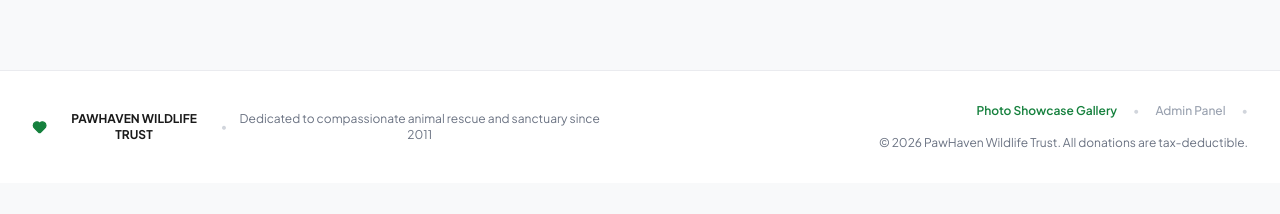
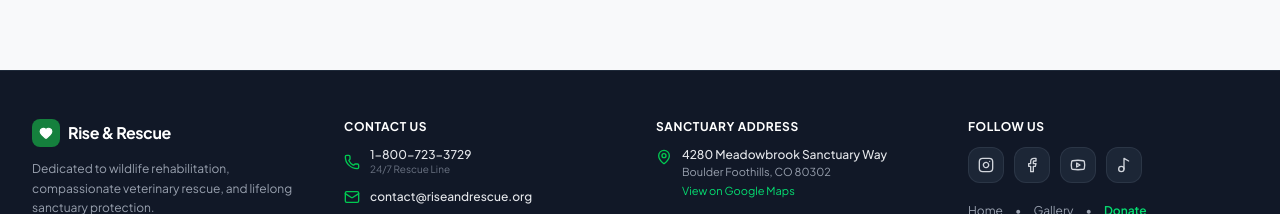
Before and after one commit to sharoontariq/risenrescue, a React (Vite) app: page / in a window 1280 px wide. Shown: the part 2586-2800 px from the top of the page. Before the commit the page ends 2769 px from the top, so only its background shows below. Built offline with nearby package versions, Linux system fonts and the light colour scheme.

Commit message:
feat: rebrand to Rise & Rescue and add modular footer
Update application metadata and branding throughout the UI. Extract the footer component into its own file with improved structure and navigation features.

```diff
--- a/index.html
+++ b/index.html
@@ -3,9 +3,9 @@
   <head>
     <meta charset="UTF-8" />
     <meta name="viewport" content="width=device-width, initial-scale=1.0" />
-    <title>Animal Welfare Appeal</title>
+    <title>Rise & Rescue Animal Welfare</title>
     <meta name="description" content="Animal welfare hero platform featuring an immersive carousel and an interactive donation appeal to rescue, rehabilitate, and protect animals in need." />
-    <meta property="og:title" content="Animal Welfare Appeal" />
+    <meta property="og:title" content="Rise & Rescue Animal Welfare" />
     <meta property="og:description" content="Animal welfare hero platform featuring an immersive carousel and an interactive donation appeal to rescue, rehabilitate, and protect animals in need." />
     <meta property="og:type" content="website" />
     <meta name="twitter:card" content="summary_large_image" />
--- a/metadata.json
+++ b/metadata.json
@@ -1,5 +1,5 @@
 {
-  "name": "Animal Welfare Appeal",
+  "name": "Rise & Rescue Animal Welfare",
   "description": "Animal welfare hero platform featuring an immersive carousel and an interactive donation appeal to rescue, rehabilitate, and protect animals in need.",
   "requestFramePermissions": [],
   "majorCapabilities": [
--- a/src/App.tsx
+++ b/src/App.tsx
@@ -7,6 +7,7 @@ import { WhatWeDoSection } from './components/WhatWeDoSection';
 import { StoriesSection } from './components/StoriesSection';
 import { GalleryPage } from './components/GalleryPage';
 import { AdminPanel } from './components/AdminPanel';
+import { Footer } from './components/Footer';
 import { CAROUSEL_SLIDES } from './data/carouselData';
 import { CarouselSlide, DonationSubmission, GalleryItem } from './types';
 import { ShieldCheck, Heart, Sparkles, Award, ArrowUp } from 'lucide-react';
@@ -258,34 +259,15 @@ export default function App() {
         </>
       )}
 
-      {/* Footer */}
-      <footer className="w-full bg-white border-t border-gray-200/80 py-8 text-center text-xs text-gray-500">
-        <div className="max-w-7xl mx-auto px-4 sm:px-6 lg:px-8 flex flex-col sm:flex-row items-center justify-between gap-4">
-          <div className="flex items-center gap-2">
-            <Heart className="w-4 h-4 text-[#15803D] fill-[#15803D]" />
-            <span className="font-bold text-[#1A1A1A]">PAWHAVEN WILDLIFE TRUST</span>
-            <span className="text-gray-300">•</span>
-            <span>Dedicated to compassionate animal rescue and sanctuary since 2011</span>
-          </div>
-          <div className="flex items-center gap-4 flex-wrap justify-center sm:justify-end">
-            <button
-              onClick={handleNavigateGallery}
-              className="text-[#15803D] hover:underline font-semibold cursor-pointer"
-            >
-              Photo Showcase Gallery
-            </button>
-            <span className="text-gray-300">•</span>
-            <button
-              onClick={handleNavigateAdmin}
-              className="text-gray-400 hover:text-gray-700 transition-colors font-medium cursor-pointer"
-            >
-              Admin Panel
-            </button>
-            <span className="text-gray-300">•</span>
-            <span>© {new Date().getFullYear()} PawHaven Wildlife Trust. All donations are tax-deductible.</span>
-          </div>
-        </div>
-      </footer>
+      {/* Comprehensive Sanctuary Footer with Social Media, Email, Phone & Address Sections */}
+      <Footer
+        onNavigateHome={handleNavigateHome}
+        onNavigateGallery={handleNavigateGallery}
+        onNavigateAdmin={handleNavigateAdmin}
+        onDonateClick={() => handleQuickDonateFocus()}
+        onWhatWeDoClick={handleWhatWeDoScroll}
+        onStoriesClick={handleStoriesScroll}
+      />
 
       {/* Tax-Deductible Donation Receipt & Gratitude Modal */}
       <DonationSuccessModal
--- /dev/null
+++ b/src/components/Footer.tsx
@@ -0,0 +1,176 @@
+import React from 'react';
+import {
+  Heart,
+  Phone,
+  Mail,
+  MapPin,
+  Instagram,
+  Facebook,
+  Youtube,
+  Music2
+} from 'lucide-react';
+
+interface FooterProps {
+  onNavigateHome: () => void;
+  onNavigateGallery: () => void;
+  onNavigateAdmin: () => void;
+  onDonateClick: () => void;
+  onWhatWeDoClick: () => void;
+  onStoriesClick: () => void;
+}
+
+export const Footer: React.FC<FooterProps> = ({
+  onNavigateHome,
+  onNavigateGallery,
+  onNavigateAdmin,
+  onDonateClick
+}) => {
+  return (
+    <footer className="w-full bg-[#111827] text-gray-400 border-t border-gray-800 text-sm">
+      <div className="max-w-7xl mx-auto px-4 sm:px-6 lg:px-8 py-10 sm:py-12">
+        <div className="grid grid-cols-1 sm:grid-cols-2 lg:grid-cols-4 gap-8">
+          {/* Brand Info */}
+          <div className="space-y-3">
+            <div className="flex items-center gap-2">
+              <div className="w-7 h-7 rounded-lg bg-[#15803D] flex items-center justify-center text-white">
+                <Heart className="w-3.5 h-3.5 fill-white" />
+              </div>
+              <span className="font-bold text-base text-white tracking-tight">
+                Rise & Rescue
+              </span>
+            </div>
+            <p className="text-xs text-gray-400 leading-relaxed">
+              Dedicated to wildlife rehabilitation, compassionate veterinary rescue, and lifelong sanctuary protection.
+            </p>
+            <span className="inline-block text-[11px] font-semibold text-green-400 bg-green-950/60 border border-green-800/50 px-2.5 py-0.5 rounded-full">
+              501(c)(3) Non-Profit
+            </span>
+          </div>
+
+          {/* Contact Details (Phone & Email) */}
+          <div className="space-y-3">
+            <h4 className="text-xs font-bold uppercase tracking-wider text-white">
+              Contact Us
+            </h4>
+            <div className="space-y-2 text-xs">
+              <div className="flex items-center gap-2.5">
+                <Phone className="w-4 h-4 text-green-500 flex-shrink-0" />
+                <div>
+                  <a href="tel:18007233729" className="text-gray-200 hover:text-white font-medium transition-colors">
+                    1-800-723-3729
+                  </a>
+                  <span className="text-[10px] text-gray-500 block">24/7 Rescue Line</span>
+                </div>
+              </div>
+
+              <div className="flex items-center gap-2.5 pt-1">
+                <Mail className="w-4 h-4 text-green-500 flex-shrink-0" />
+                <a href="mailto:contact@riseandrescue.org" className="text-gray-200 hover:text-white font-medium transition-colors">
+                  contact@riseandrescue.org
+                </a>
+              </div>
+            </div>
+          </div>
+
+          {/* Address Section */}
+          <div className="space-y-3">
+            <h4 className="text-xs font-bold uppercase tracking-wider text-white">
+              Sanctuary Address
+            </h4>
+            <div className="flex items-start gap-2.5 text-xs text-gray-300">
+              <MapPin className="w-4 h-4 text-green-500 flex-shrink-0 mt-0.5" />
+              <div>
+                <p className="font-medium text-gray-200">4280 Meadowbrook Sanctuary Way</p>
+                <p className="text-gray-400 text-[11px] mt-0.5">Boulder Foothills, CO 80302</p>
+                <a
+                  href="https://maps.google.com/?q=Boulder+CO"
+                  target="_blank"
+                  rel="noreferrer"
+                  className="inline-block text-[11px] text-green-400 hover:underline mt-1"
+                >
+                  View on Google Maps
+                </a>
+              </div>
+            </div>
+          </div>
+
+          {/* Social Media Links & Navigation */}
+          <div className="space-y-3">
+            <h4 className="text-xs font-bold uppercase tracking-wider text-white">
+              Follow Us
+            </h4>
+            {/* Social Icons */}
+            <div className="flex items-center gap-2.5">
+              <a
+                href="https://instagram.com"
+                target="_blank"
+                rel="noreferrer"
+                aria-label="Instagram"
+                title="Follow us on Instagram"
+                className="w-9 h-9 rounded-xl bg-gray-800/90 text-gray-300 hover:text-white flex items-center justify-center transition-all duration-300 ease-out hover:-translate-y-1 hover:scale-110 hover:bg-gradient-to-tr hover:from-[#f09433] hover:via-[#dc2743] hover:to-[#bc1888] hover:shadow-[0_6px_16px_rgba(220,39,67,0.45)] border border-gray-700/60 group cursor-pointer"
+              >
+                <Instagram className="w-4 h-4 transition-transform duration-300 group-hover:scale-110" />
+              </a>
+              <a
+                href="https://facebook.com"
+                target="_blank"
+                rel="noreferrer"
+                aria-label="Facebook"
+                title="Follow us on Facebook"
+                className="w-9 h-9 rounded-xl bg-gray-800/90 text-gray-300 hover:text-white flex items-center justify-center transition-all duration-300 ease-out hover:-translate-y-1 hover:scale-110 hover:bg-[#1877F2] hover:shadow-[0_6px_16px_rgba(24,119,242,0.45)] border border-gray-700/60 group cursor-pointer"
+              >
+                <Facebook className="w-4 h-4 transition-transform duration-300 group-hover:scale-110" />
+              </a>
+              <a
+                href="https://youtube.com"
+                target="_blank"
+                rel="noreferrer"
+                aria-label="YouTube"
+                title="Follow us on YouTube"
+                className="w-9 h-9 rounded-xl bg-gray-800/90 text-gray-300 hover:text-white flex items-center justify-center transition-all duration-300 ease-out hover:-translate-y-1 hover:scale-110 hover:bg-[#FF0000] hover:shadow-[0_6px_16px_rgba(255,0,0,0.45)] border border-gray-700/60 group cursor-pointer"
+              >
+                <Youtube className="w-4 h-4 transition-transform duration-300 group-hover:scale-110" />
+              </a>
+              <a
+                href="https://tiktok.com/@riseandrescue"
+                target="_blank"
+                rel="noreferrer"
+                aria-label="TikTok"
+                title="Follow us on TikTok"
+                className="w-9 h-9 rounded-xl bg-gray-800/90 text-gray-300 hover:text-white flex items-center justify-center transition-all duration-300 ease-out hover:-translate-y-1 hover:scale-110 hover:bg-black hover:border-cyan-400/60 hover:shadow-[0_6px_16px_rgba(0,0,0,0.7)] border border-gray-700/60 group cursor-pointer"
+              >
+                <Music2 className="w-4 h-4 transition-transform duration-300 group-hover:scale-110 group-hover:rotate-6" />
+              </a>
+            </div>
+
+            {/* Quick Links */}
+            <div className="flex items-center gap-3 pt-2 text-xs">
+              <button onClick={onNavigateHome} className="hover:text-white transition-colors cursor-pointer">
+                Home
+              </button>
+              <span>•</span>
+              <button onClick={onNavigateGallery} className="hover:text-white transition-colors cursor-pointer">
+                Gallery
+              </button>
+              <span>•</span>
+              <button onClick={onDonateClick} className="text-green-400 hover:text-green-300 font-semibold cursor-pointer">
+                Donate
+              </button>
+            </div>
+          </div>
+        </div>
+
+        {/* Bottom Minimal Copyright Bar */}
+        <div className="mt-8 pt-6 border-t border-gray-800/80 flex flex-col sm:flex-row items-center justify-between gap-3 text-xs text-gray-500">
+          <p>© {new Date().getFullYear()} Rise & Rescue Animal Welfare. All donations are tax-deductible.</p>
+          <button
+            onClick={onNavigateAdmin}
+            className="text-gray-500 hover:text-gray-300 transition-colors cursor-pointer text-[11px]"
+          >
+            Admin Panel
+          </button>
+        </div>
+      </div>
+    </footer>
+  );
+};
--- a/src/components/Header.tsx
+++ b/src/components/Header.tsx
@@ -34,7 +34,7 @@ export const Header: React.FC<HeaderProps> = ({
           <div>
             <div className="flex items-center gap-2">
               <span className="text-xl font-bold tracking-tight text-[#1A1A1A]">
-                PAWHAVEN
+                RISE & RESCUE
               </span>
               <span className="hidden sm:inline-flex items-center gap-1 text-[11px] font-semibold bg-green-50 text-[#15803D] px-2.5 py-0.5 rounded-full border border-green-200">
                 <ShieldCheck className="w-3 h-3 text-[#15803D]" />
```
